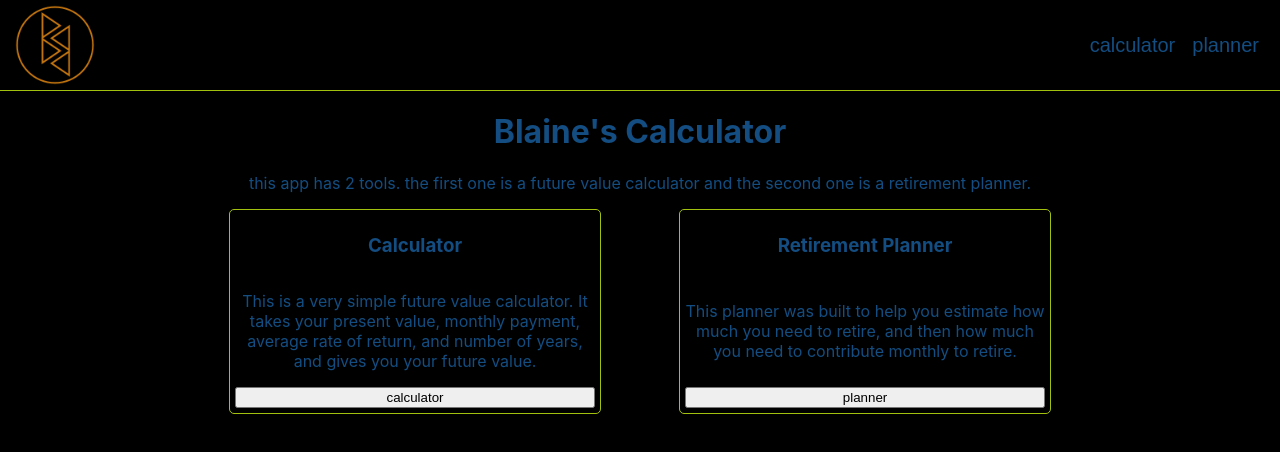
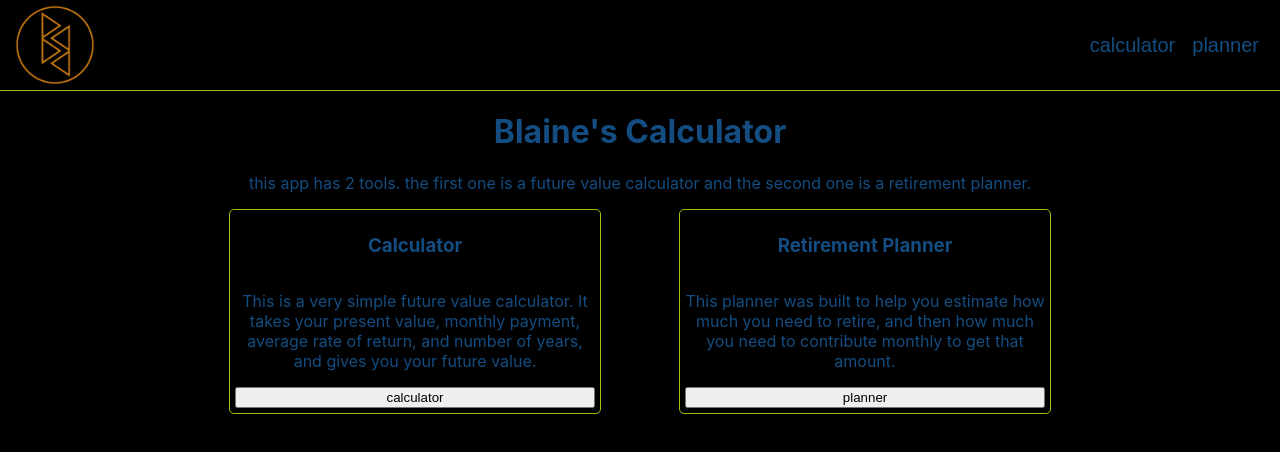
Before and after one commit to bquizza5/retirement_calculator, a React (Create React App) app in the folder front-end/: page / in a window 1280 px wide. Shown: the top 452 px of the page. Built offline with nearby package versions, Linux system fonts and the light colour scheme.

Commit message:
changed working

```diff
--- a/front-end/src/components/home.js
+++ b/front-end/src/components/home.js
@@ -28,7 +28,7 @@ const Home = (props) => {
                 <p>
                     This planner was built to help you estimate how much
                     you need to retire, and then how much you need to
-                    contribute monthly to retire.
+                    contribute monthly to get that amount.
                 </p>
                 <button onClick={() => { props.setTab('plan') }}>planner</button>
 
```
